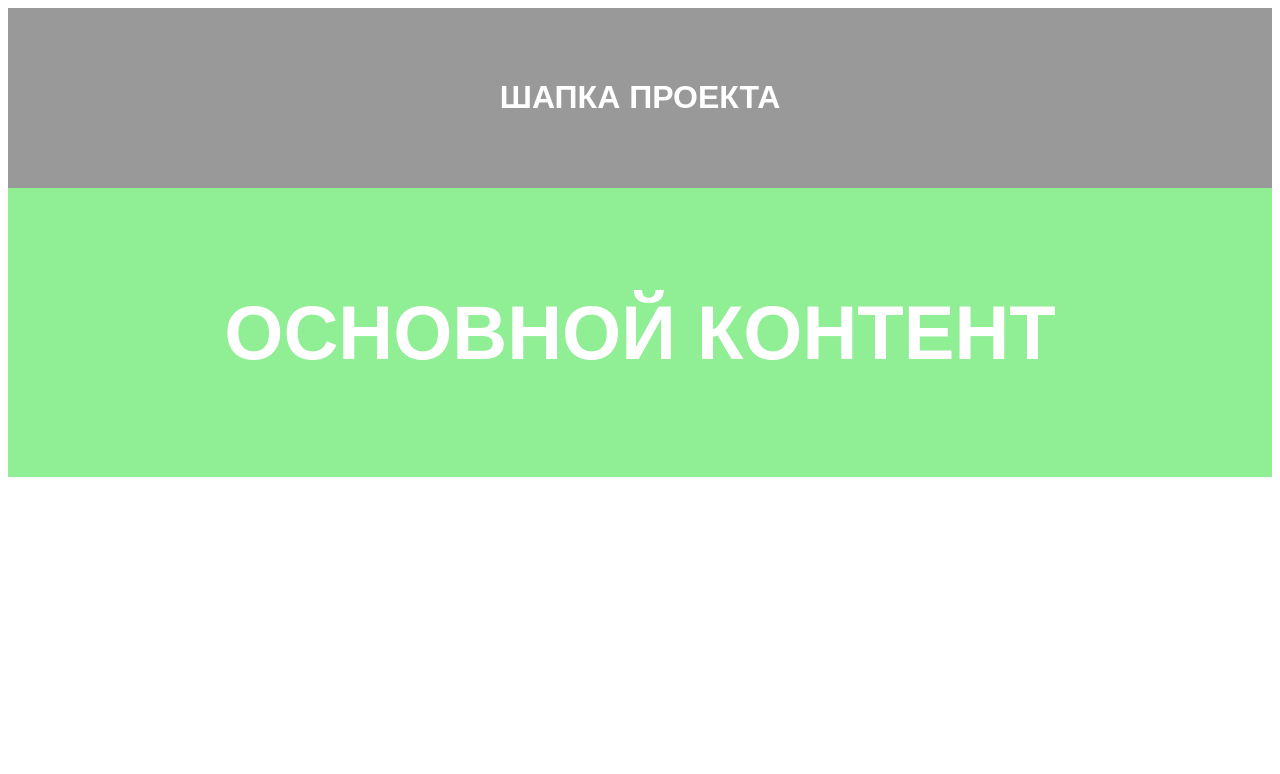
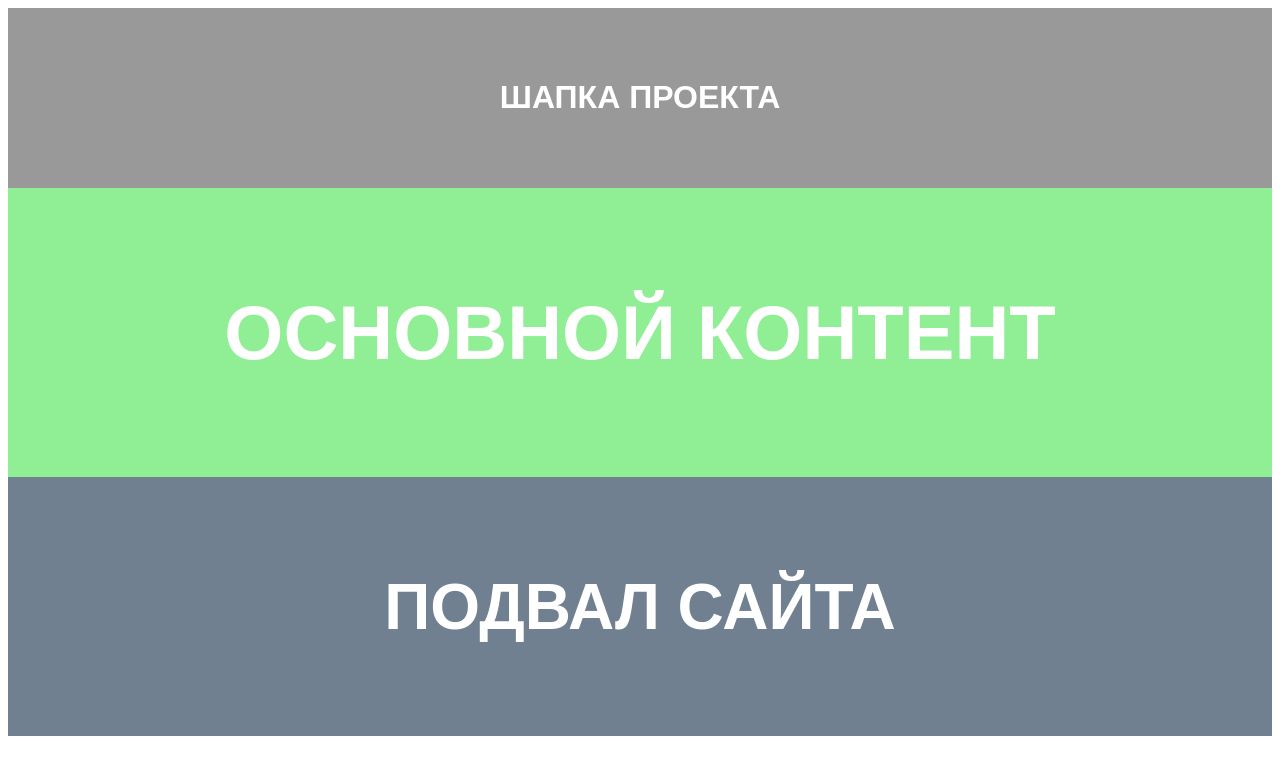
Before and after one commit to fotospace/remote-test, a plain HTML site: page index.html in a window 1280 px wide. Drawn offline with Linux system fonts and the light colour scheme.

Commit message:
Footer ready

```diff
--- a/index.html
+++ b/index.html
@@ -14,5 +14,9 @@
     <main class="main">
         <h1>ОСНОВНОЙ КОНТЕНТ</h1>
     </main>
+
+    <footer class="footer">
+        <h1>ПОДВАЛ САЙТА</h1>
+    </footer>
 </body>
 </html>
--- a/main.css
+++ b/main.css
@@ -14,3 +14,12 @@
     font-family: sans-serif;
     text-align: center;
 }
+
+.footer {
+    background: slategrey;
+    padding: 50px;
+    font-size: 32px;
+    font-family: sans-serif;
+    color: #fff;
+    text-align: center;
+}
```
